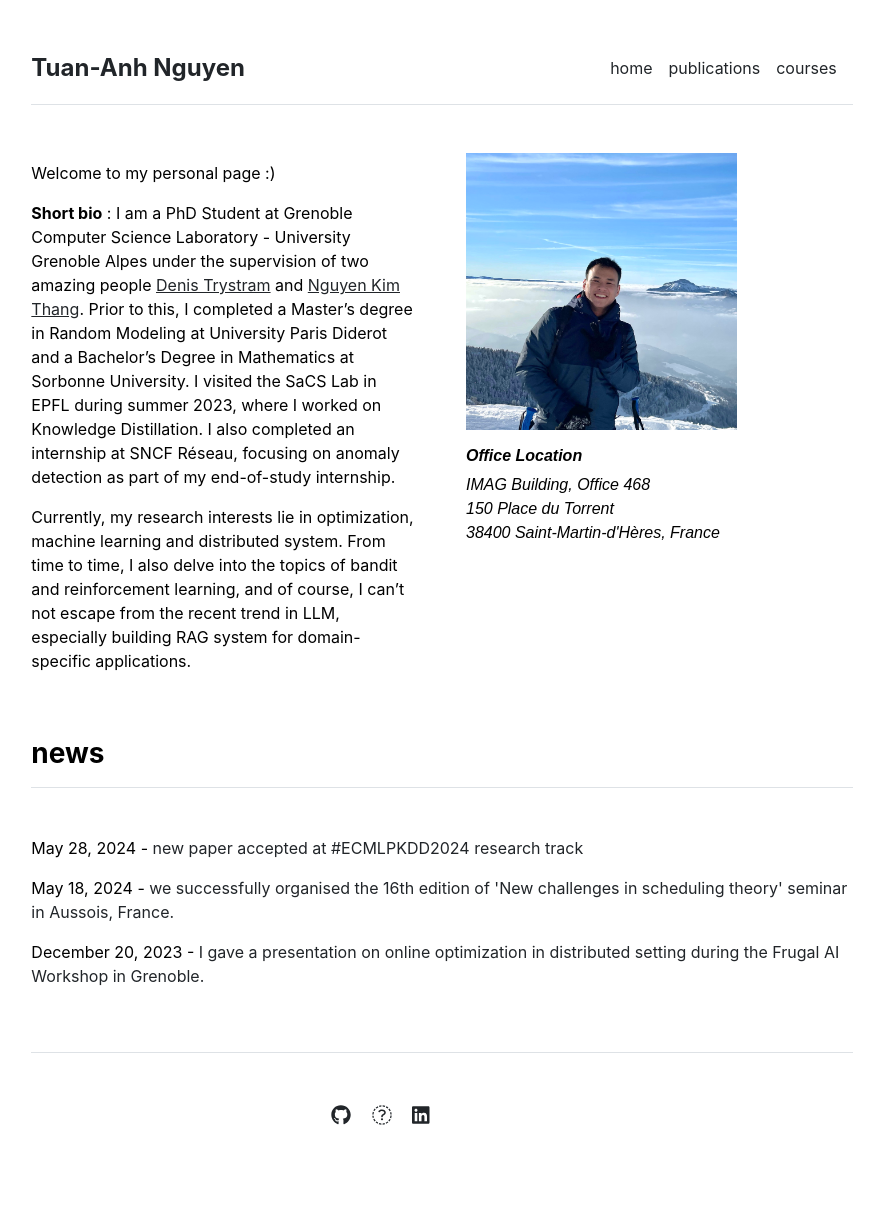
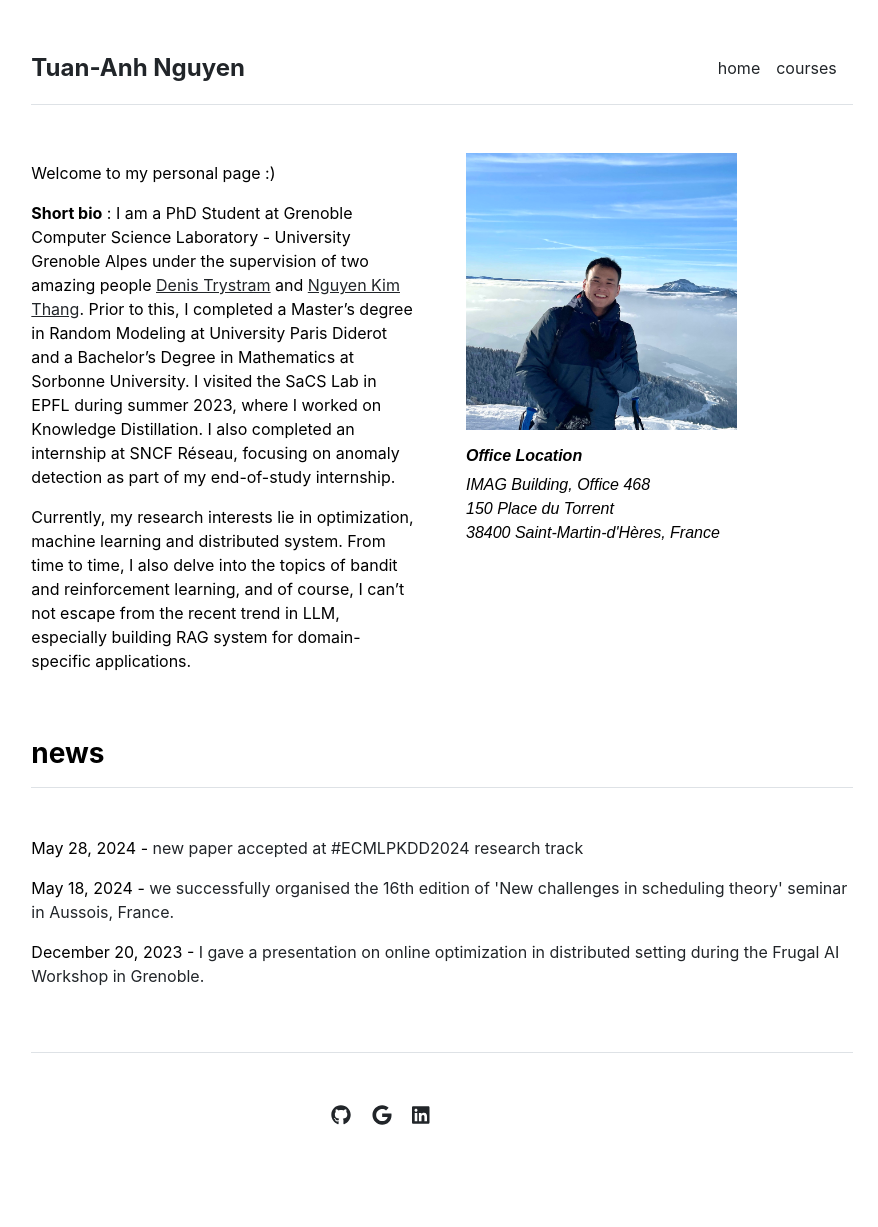
Before and after one commit to tuananhngh/tuananhngh.github.io, a Jekyll site: the page built from index.md, in a window 1280 px wide. Shown: the whole page, without its empty margins (198-1076 px from the left). Built offline with Jekyll 4.4.1, drawn with Linux system fonts in a browser that asks for light colours.

Commit message:
update layeout

```diff
--- a/_data/settings.yml
+++ b/_data/settings.yml
@@ -1,7 +1,7 @@
 menu:
 #- {name: 'people', url: '/people'}
 - {name: 'home', url: '/index'}
-- {name: 'publications', url: '/publications'}
+#- {name: 'publications', url: '/publications'}
 - {name: 'courses', url: '/courses'}
 #- {name: 'cv', url: '/cv'}
 #- {name: 'contact', url: '/contact'}
@@ -19,7 +19,7 @@ menu:
 social:
 - {icon: 'github', link: 'https://github.com/tuananhngh'}
 #- {icon: 'twitter', link: 'https://twitter.com/paululele'}
-- {icon: 'googlescholar', link: 'https://scholar.google.com/citations?user=Qa3kcOIAAAAJ&hl=en'}
+- {icon: 'google', link: 'https://scholar.google.com/citations?user=Qa3kcOIAAAAJ&hl=en'}
 - {icon: 'linkedin', link: 'https://linkedin.com/in/tuananh-nguyen'}
 
 # contacts:
--- a/_layouts/home.html
+++ b/_layouts/home.html
@@ -26,7 +26,6 @@ layout: default
   <div class="col-md-12">
     <!-- <h3 class="fw-bold border-bottom pb-3 mb-5">news</h3>
     {% for post in site.posts %}
-      <p><a href="{{ site.github.url }}/{{ post.url }}">{{ post.title }}</a> - {{ post.date | date: "%B %-d, %Y" }}</p>
       <p><a href="{{ site.github.url }}/{{ post.url }}" style="text-decoration: none;">{{ post.title }}</a> - {{ post.date | date: "%B %-d, %Y" }}</p>
     {% endfor %} -->
     <h3 class="fw-bold border-bottom pb-3 mb-5">news</h3>
```
